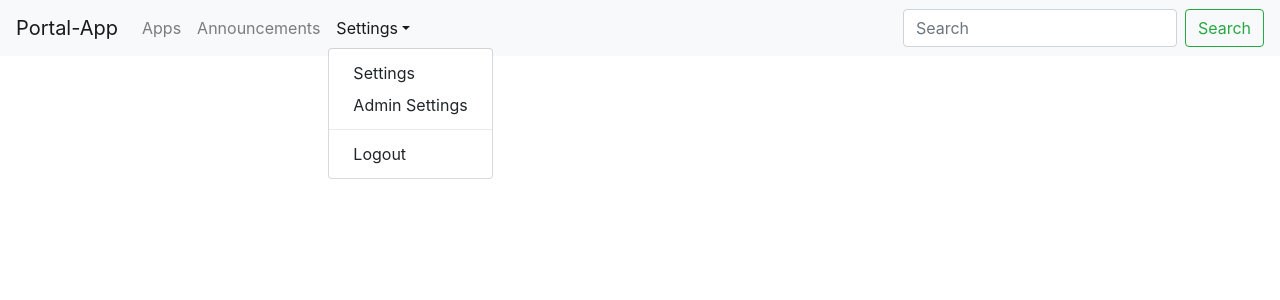
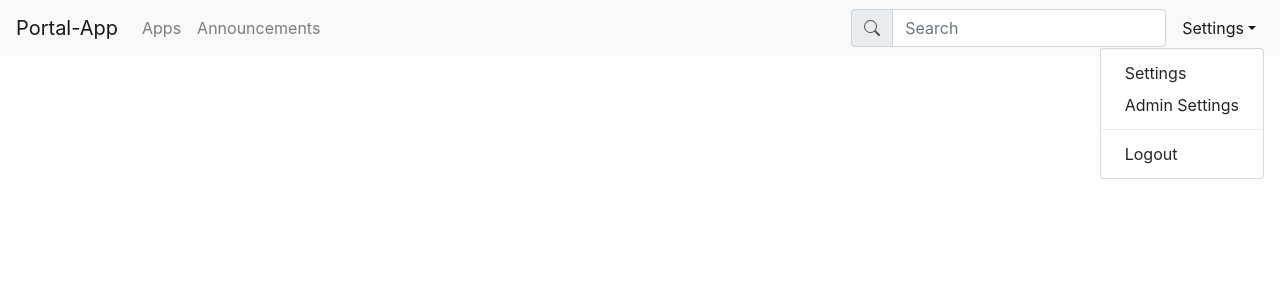
Before and after one commit to budde25/portalU, a React (Create React App) app: page / in a window 1280 px wide. Both pictures are taken after a click on the button "Settings". Shown: the top 300 px of the page. Built offline with nearby package versions, Linux system fonts and the light colour scheme.

Commit message:
makes the right navbar align right (somehow much harder than it should be)

```diff
--- a/src/components/App.tsx
+++ b/src/components/App.tsx
@@ -4,7 +4,10 @@ import Page, { PageType, PageItem } from "./Page";
 import Navbar from 'react-bootstrap/Navbar';
 import Nav from 'react-bootstrap/Nav';
 import Form from 'react-bootstrap/Form';
-import Button from 'react-bootstrap/Button';
+import InputGroup from 'react-bootstrap/InputGroup';
+import Dropdown from 'react-bootstrap/Dropdown'
+import NavItem from 'react-bootstrap/NavItem'
+import NavLink from 'react-bootstrap/NavLink'
 import FormControl from 'react-bootstrap/FormControl';
 import NavDropdown from 'react-bootstrap/NavDropdown';
 import { BrowserRouter as Router, Route, Switch, Link } from "react-router-dom"
@@ -78,21 +81,41 @@ export default class App extends Component<IProps, IState> {
                     <Navbar.Collapse id="basic-navbar-nav">
                         <Nav className="mr-auto">
                             {listItems}
-                            <NavDropdown title="Settings" id="basic-nav-dropdown">
-                                <NavDropdown.Item>
-                                    <Link className='text-link' to='/settings'>Settings</Link>
-                                </NavDropdown.Item>
-                                <NavDropdown.Item>
-                                    <Link className='text-link' to='/admin-settings'>Admin Settings</Link>
-                                </NavDropdown.Item>
-                                <NavDropdown.Divider />
-                                <NavDropdown.Item href="/logout">Logout</NavDropdown.Item>
-                            </NavDropdown>
                         </Nav>
                         <Form inline>
-                            <FormControl type="text" placeholder="Search" className="mr-sm-2" value={this.state.searchText} onChange={this.handleSearchChange} />
-                            <Button variant="outline-success">Search</Button>
+                            <InputGroup>
+                            <InputGroup.Prepend>
+                                    <InputGroup.Text>
+                                        <svg width="1em" height="1em" viewBox="0 0 16 16" className="bi bi-search" fill="currentColor" xmlns="http://www.w3.org/2000/svg">
+                                            <path fill-rule="evenodd" d="M10.442 10.442a1 1 0 0 1 1.415 0l3.85 3.85a1 1 0 0 1-1.414 1.415l-3.85-3.85a1 1 0 0 1 0-1.415z"/>
+                                            <path fill-rule="evenodd" d="M6.5 12a5.5 5.5 0 1 0 0-11 5.5 5.5 0 0 0 0 11zM13 6.5a6.5 6.5 0 1 1-13 0 6.5 6.5 0 0 1 13 0z"/>
+                                        </svg>
+                                    </InputGroup.Text>
+                                </InputGroup.Prepend>
+                                <FormControl
+                                    type="text"
+                                    placeholder="Search"
+                                    className="mr-sm-2"
+                                    value={this.state.searchText}
+                                    onChange={this.handleSearchChange}
+                                />
+                            </InputGroup>
                         </Form>
+                        <Nav>
+                            <Dropdown as={NavItem} alignRight={true}>
+                                <Dropdown.Toggle as={NavLink}>Settings</Dropdown.Toggle>
+                                <Dropdown.Menu>
+                                        <Dropdown.Item>
+                                            <Link className='text-link' to='/settings'>Settings</Link>
+                                        </Dropdown.Item>
+                                        <Dropdown.Item>
+                                            <Link className='text-link' to='/admin-settings'>Admin Settings</Link>
+                                        </Dropdown.Item>
+                                        <Dropdown.Divider/>
+                                        <NavDropdown.Item href="/logout">Logout</NavDropdown.Item>
+                                </Dropdown.Menu>
+                            </Dropdown>
+                        </Nav>
                     </Navbar.Collapse>
                 </Navbar>
             </div>
```
